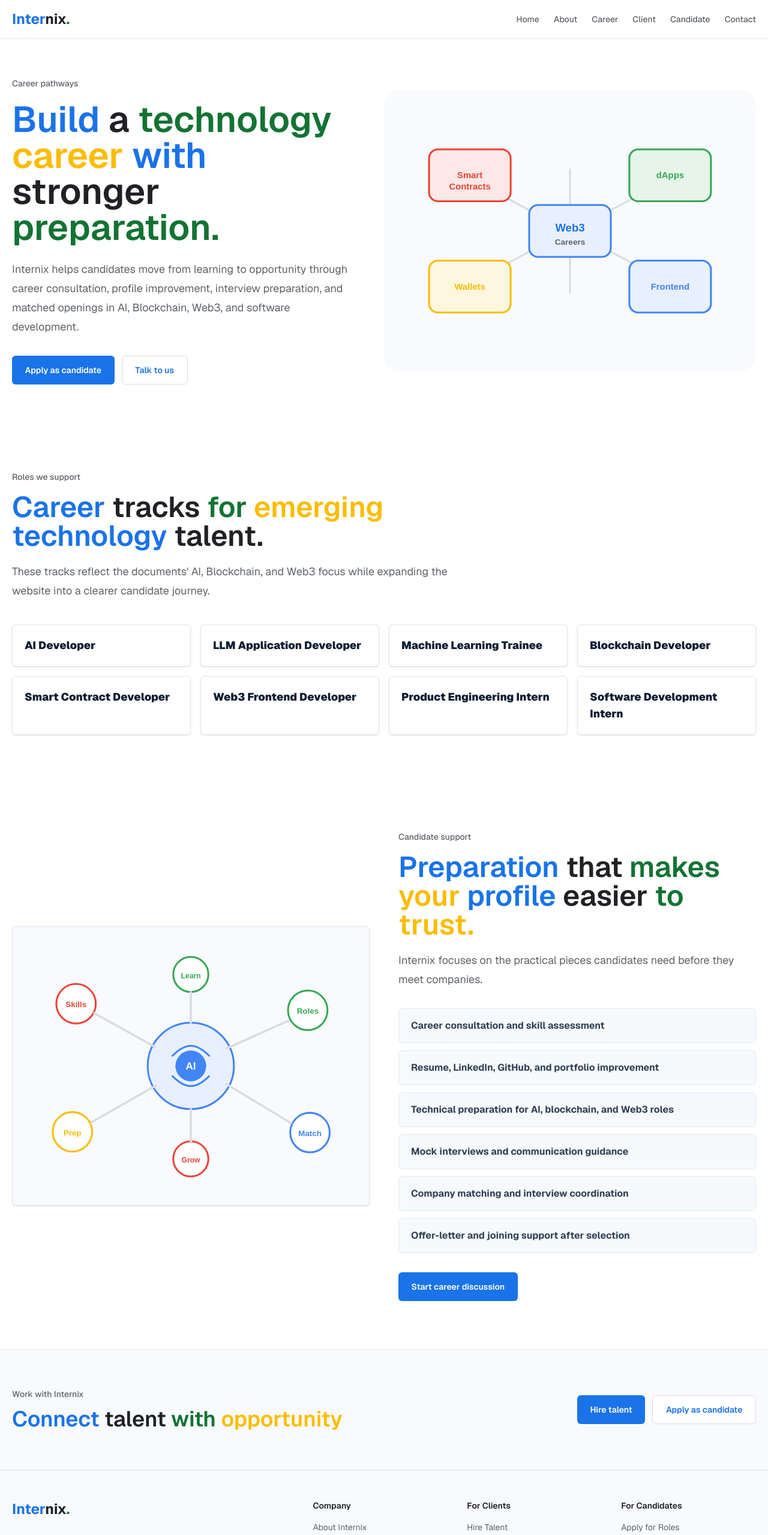
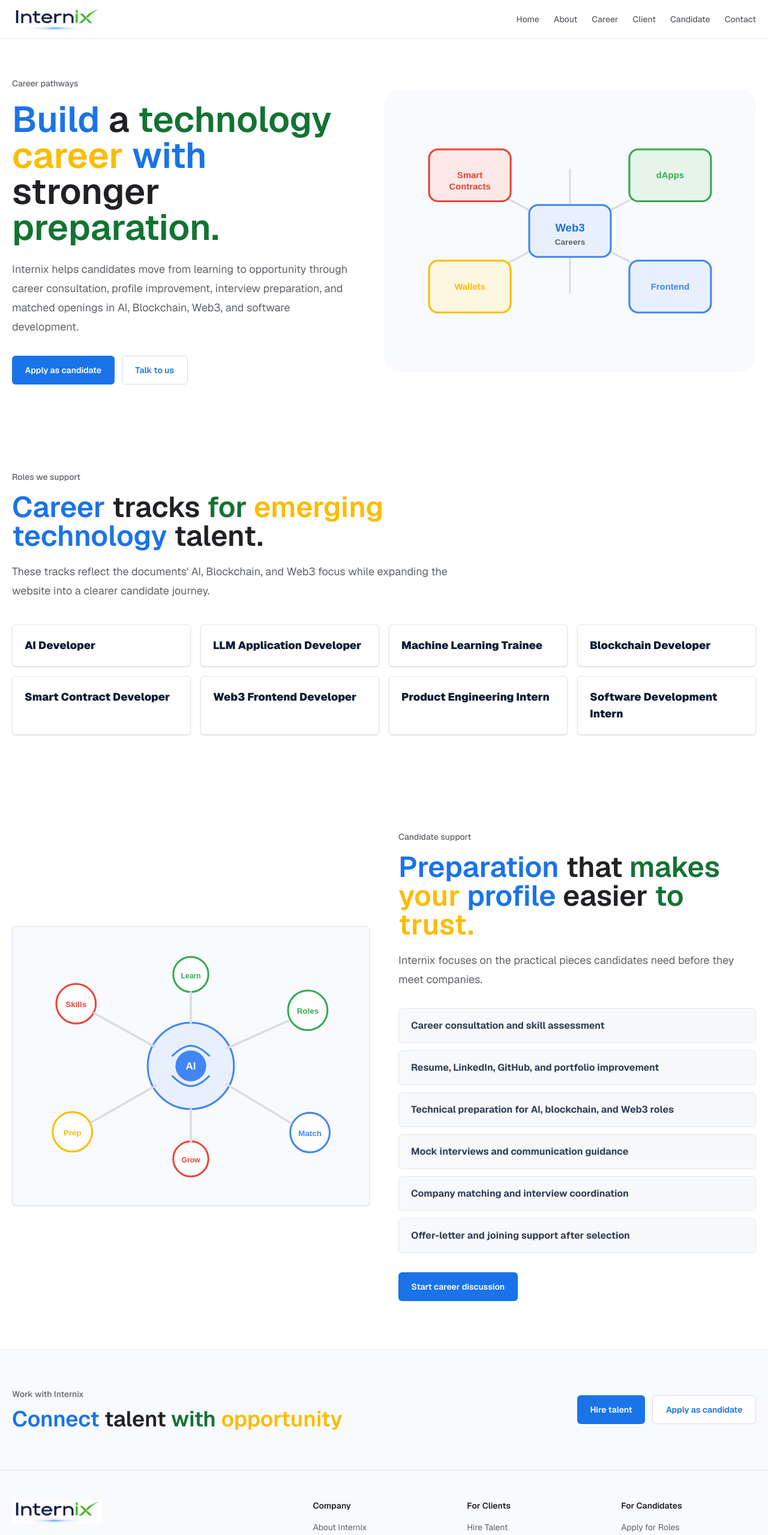
Before and after one commit to internix01-cpu/internix-ui, a Next.js app: page /career in a window 1280 px wide. Shown: the top 2559 px of the page at 60% size. Built offline with nearby package versions, Linux system fonts and the light colour scheme.

Commit message:
logo updated

```diff
--- a/app/components.tsx
+++ b/app/components.tsx
@@ -40,11 +40,12 @@ export function Header() {
     <header className="sticky top-0 z-50 border-b border-[#e8eaed] bg-white">
       <div className="mx-auto flex min-h-16 max-w-7xl items-center justify-between gap-4 px-5 py-3">
         <Link href="/" className="flex items-center gap-2" aria-label="Internix home">
-          <span className="text-2xl font-bold tracking-normal">
+          {/* <span className="text-2xl font-bold tracking-normal">
             <span className="text-[#1a73e8]">Inter</span>
             <span className="text-[#202124]">nix</span>
             <span className="text-[#137333]">.</span>
-          </span>
+          </span> */}
+          <Image src="/internix-2.jpg" alt="Internix Logo" width={150} height={50} className="object-contain" />
         </Link>
 
         <nav className="hidden items-center gap-x-6 text-sm font-medium text-[#5f6368] md:flex">
@@ -98,10 +99,8 @@ export function Footer() {
     <footer className="border-t border-[#e8eaed] bg-[#f8fafd] text-[#202124]">
       <div className="mx-auto grid max-w-7xl gap-10 px-5 py-12 lg:grid-cols-[1fr_1.6fr]">
         <div>
-          <Link href="/" className="text-2xl font-bold" aria-label="Internix home">
-            <span className="text-[#1a73e8]">Inter</span>
-            <span className="text-[#202124]">nix</span>
-            <span className="text-[#137333]">.</span>
+          <Link href="/" className="inline-flex items-center" aria-label="Internix home">
+            <Image src="/internix-2.jpg" alt="Internix Logo" width={150} height={50} className="object-contain" />
           </Link>
           <p className="mt-5 max-w-md text-sm leading-7 text-[#5f6368]">
             Connecting talent with opportunity across AI, Blockchain, Web3, internships, and technology hiring.
```
Also changed, not shown: public/internix-2.jpg (added), public/internix-color-logo.jpg (added).
